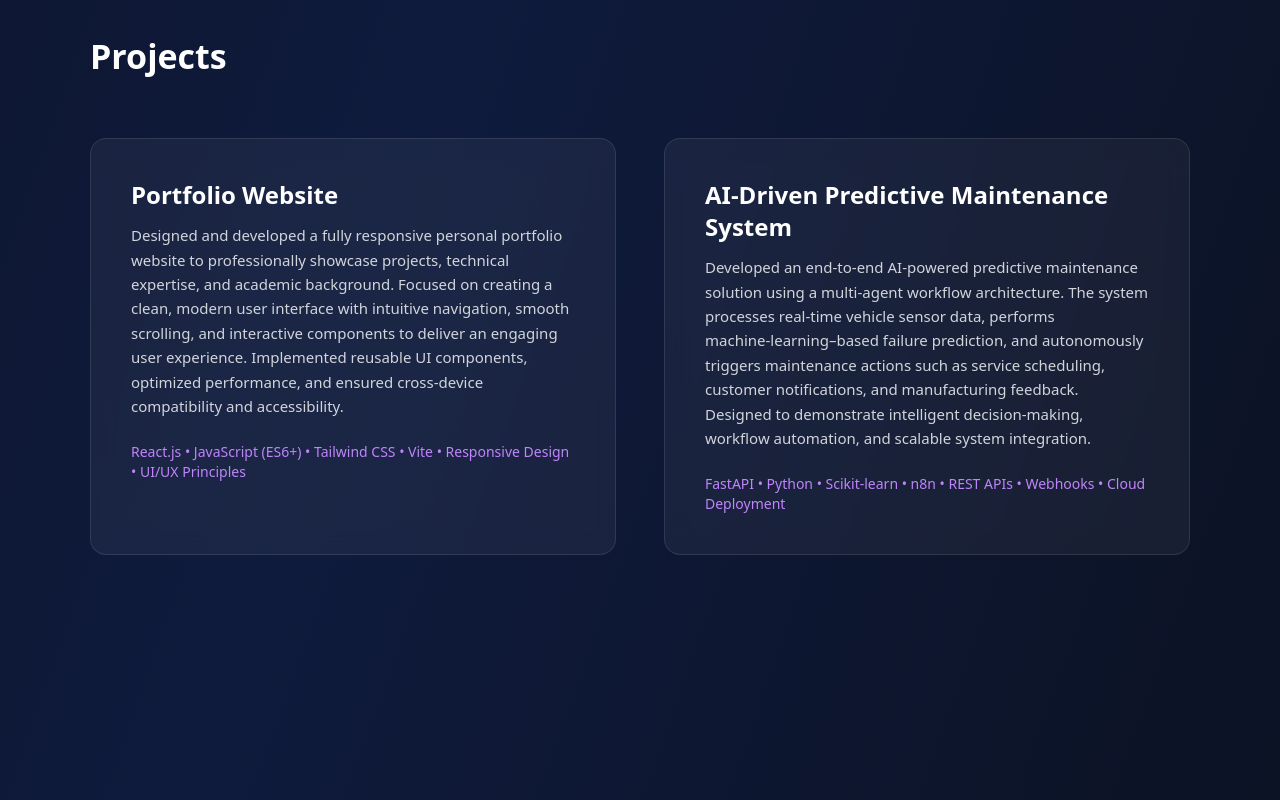
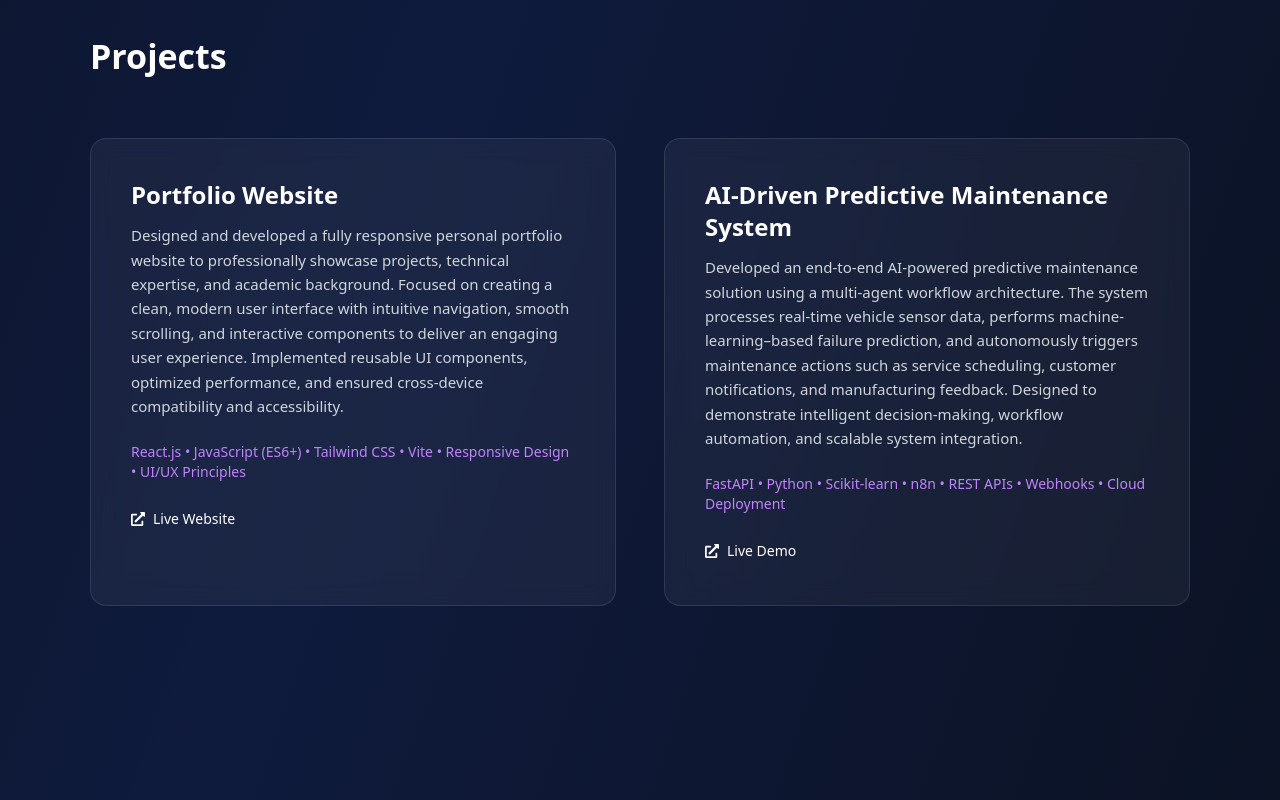
Before and after one commit to Sakshi1166/sakshi-portfolio, a React (Vite) app: page / in a window 1280 px wide. Shown: the part 2320-3120 px from the top of the page. Built offline with nearby package versions, Linux system fonts and the light colour scheme.

Commit message:
Added live project deployment links

```diff
--- a/src/components/Projects.jsx
+++ b/src/components/Projects.jsx
@@ -1,9 +1,12 @@
 import { motion } from "framer-motion";
+import { FaExternalLinkAlt } from "react-icons/fa";
 
 export default function Projects() {
   return (
-    <section id="projects" className="w-full px-6 md:px-12 lg:px-[90px] py-[140px]">
-
+    <section
+      id="projects"
+      className="w-full px-6 md:px-12 lg:px-[90px] py-[140px]"
+    >
       {/* SECTION TITLE */}
       <motion.h2
         initial={{ opacity: 0, y: 40 }}
@@ -17,12 +20,11 @@ export default function Projects() {
 
       {/* PROJECT CARDS */}
       <div className="grid grid-cols-1 lg:grid-cols-2 gap-12">
-
         {/* PORTFOLIO WEBSITE */}
         <motion.div
           initial={{ opacity: 0, y: 60, scale: 0.9 }}
           whileInView={{ opacity: 1, y: 0, scale: 1 }}
-          transition={{ duration: 0.6, ease: "easeOut", delay: 0 }}
+          transition={{ duration: 0.6, ease: "easeOut" }}
           viewport={{ amount: 0.25 }}
           className="bg-white/5 backdrop-blur-md border border-white/10 rounded-2xl p-10 pop-hover"
         >
@@ -31,18 +33,32 @@ export default function Projects() {
           </h3>
 
           <p className="text-gray-300 text-[15px] leading-relaxed mb-6">
-            Designed and developed a fully responsive personal portfolio website to professionally showcase projects,
-            technical expertise, and academic background. Focused on creating a clean, modern user interface with
-            intuitive navigation, smooth scrolling, and interactive components to deliver an engaging user experience.
-            Implemented reusable UI components, optimized performance, and ensured cross‑device compatibility and accessibility.
+            Designed and developed a fully responsive personal portfolio website
+            to professionally showcase projects, technical expertise, and
+            academic background. Focused on creating a clean, modern user
+            interface with intuitive navigation, smooth scrolling, and
+            interactive components to deliver an engaging user experience.
+            Implemented reusable UI components, optimized performance, and
+            ensured cross-device compatibility and accessibility.
           </p>
 
-          <p className="text-purple-400 text-sm font-medium">
-            React.js • JavaScript (ES6+) • Tailwind CSS • Vite • Responsive Design • UI/UX Principles
+          <p className="text-purple-400 text-sm font-medium mb-6">
+            React.js • JavaScript (ES6+) • Tailwind CSS • Vite • Responsive Design
+            • UI/UX Principles
           </p>
+
+          {/* LIVE LINK */}
+          <a
+            href="https://sakshi-nigam.vercel.app/"
+            target="_blank"
+            rel="noopener noreferrer"
+            className="inline-flex items-center gap-2 text-sm text-white hover:text-purple-400 transition"
+          >
+            <FaExternalLinkAlt /> Live Website
+          </a>
         </motion.div>
 
-        {/* DAILY TASK REMINDER APP */}
+        {/* AI-DRIVEN PREDICTIVE MAINTENANCE SYSTEM */}
         <motion.div
           initial={{ opacity: 0, y: 60, scale: 0.9 }}
           whileInView={{ opacity: 1, y: 0, scale: 1 }}
@@ -51,24 +67,35 @@ export default function Projects() {
           className="bg-white/5 backdrop-blur-md border border-white/10 rounded-2xl p-10 pop-hover"
         >
           <h3 className="text-2xl font-semibold text-white mb-3">
-            AI‑Driven Predictive Maintenance System
+            AI-Driven Predictive Maintenance System
           </h3>
 
           <p className="text-gray-300 text-[15px] leading-relaxed mb-6">
-            Developed an end‑to‑end AI‑powered predictive maintenance solution using a multi‑agent workflow architecture.
-            The system processes real‑time vehicle sensor data, performs machine‑learning–based failure prediction,
-            and autonomously triggers maintenance actions such as service scheduling, customer notifications, and
-            manufacturing feedback. Designed to demonstrate intelligent decision‑making, workflow automation, and
-            scalable system integration.
+            Developed an end-to-end AI-powered predictive maintenance solution
+            using a multi-agent workflow architecture. The system processes
+            real-time vehicle sensor data, performs machine-learning–based
+            failure prediction, and autonomously triggers maintenance actions
+            such as service scheduling, customer notifications, and
+            manufacturing feedback. Designed to demonstrate intelligent
+            decision-making, workflow automation, and scalable system
+            integration.
           </p>
 
-          <p className="text-purple-400 text-sm font-medium">
-            FastAPI • Python • Scikit‑learn • n8n • REST APIs • Webhooks • Cloud Deployment
+          <p className="text-purple-400 text-sm font-medium mb-6">
+            FastAPI • Python • Scikit-learn • n8n • REST APIs • Webhooks • Cloud
+            Deployment
+          </p>
 
-
-          </p>
+          {/* LIVE LINK */}
+          <a
+            href="https://autogenie.vercel.app/"
+            target="_blank"
+            rel="noopener noreferrer"
+            className="inline-flex items-center gap-2 text-sm text-white hover:text-purple-400 transition"
+          >
+            <FaExternalLinkAlt /> Live Demo
+          </a>
         </motion.div>
-
       </div>
     </section>
   );
```
